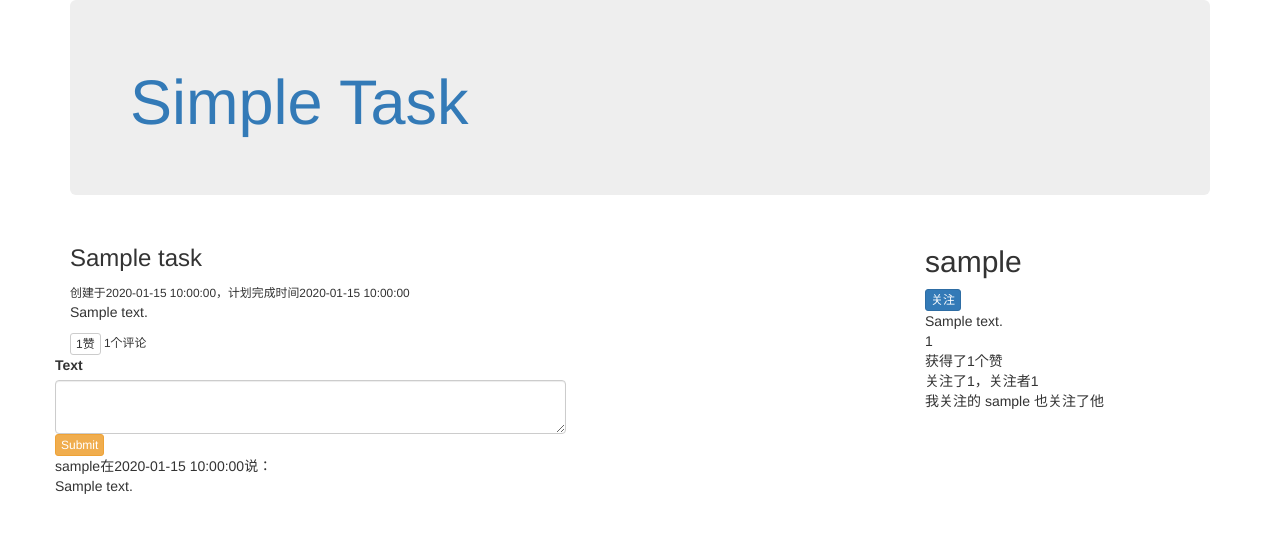
After one commit to angeic/simple_task, a Python web app: template webapp/templates/people/task.html in a window 1280 px wide. The commit adds this page. Shown: the top 533 px of the page. Run offline with Jinja, Linux system fonts and the light colour scheme; the template is opened without the code that fills it: most values are stand-ins (such as "Sample title", 1, 10 or a date in 2020); form fields are guessed from the names that the template uses; some libraries are stand-ins or nearby versions.

Commit message:
完成people模块的task页面，数据库增加gender字段

```diff
--- a/webapp/controllers/circle.py
+++ b/webapp/controllers/circle.py
@@ -41,10 +41,10 @@ def follower():
 @circle_blueprint.route('/explore')
 @login_required
 def explore():
-    peoples = User.query.filter(User.id != session['user_id']).all()
+    people_list = User.query.filter(User.id != session['user_id']).all()
     tasks = Task.query.filter_by(public_level=3).order_by(Task.create_time.desc()).all()
-    return render_template('circle/explore.html',
+    return render_template('circle/circle.html',
                            page_title='发现',
                            tasks=tasks,
-                           peoples=peoples,
+                           people_list=people_list,
                            )
--- a/webapp/controllers/task.py
+++ b/webapp/controllers/task.py
@@ -120,7 +120,6 @@ def page(task_id):
                            )
 
 
-
 @task_blueprint.route('/do')
 @login_required
 def do():
--- a/webapp/models.py
+++ b/webapp/models.py
@@ -17,6 +17,7 @@ class User(db.Model, UserMixin):
     id = db.Column(db.Integer(), primary_key=True)
     username = db.Column(db.String(20), unique=True)
     bio = db.Column(db.String(50), unique=True)
+    gender = db.Column(db.Boolean, default=1)  # 1 男 0 女
     email = db.Column(db.String(50), index=True)
     password = db.Column(db.String(255))
     reg_date = db.Column(db.TIMESTAMP(), server_default=func.now())
--- a/webapp/templates/circle/circle.html
+++ b/webapp/templates/circle/circle.html
@@ -4,6 +4,8 @@
 
 {% block body %}
 
+<div class="col-lg-9">
+    <div class = "row">
         <div class="col-lg-9">
             <div class = "row">
                 {{ task_macros.task_navigate() }}
@@ -14,11 +16,13 @@
                     <li {% if request.path == url_for('circle.follower') %} class="active" {%else%}{%endif%}><a href="{{url_for('circle.follower')}}">关注我的人</a></li>
                     <li {% if request.path == url_for('circle.explore') %} class="active" {%else%}{%endif%}><a href="{{url_for('circle.explore')}}">发现</a></li>
                 </ul>
+            </div>
+        </div>
         {% for people in people_list %}
             <div class="col-lg-9">
                 <div class = "row">
                     <h4><a href="{{url_for('people.people',username=people.username)}}">{{ people.username }}</a></h4>
-                    <p>{{people.bio}}</p>
+                    <p>{{people.bio |default('',True) }}</p>
                     <p>{{people.tasks.all()|length}}任务  {{people.follower.all()| length}}关注者</p>
 
                 </div>
--- a/webapp/templates/people/macros.html
+++ b/webapp/templates/people/macros.html
@@ -19,7 +19,7 @@
         </div>
         <div class="row">
             关注了{{user.following.all()| length}}，关注者{{user.follower.all()|length}}<br />
-            {%if user.relation() %}我关注的{%for the_people in user.relation()%}{{the_people.username}}{%endfor%} 也关注了他{% endif %}
+            {%if user.relation() %}我关注的{%for the_people in user.relation()%} {{the_people.username}}{%endfor%} 也关注了他{% endif %}
 
         </div>
     </div>
--- a/webapp/templates/people/people.html
+++ b/webapp/templates/people/people.html
@@ -6,14 +6,10 @@
 <div class="col-lg-9">
     <div class = "row">
 
-当前页面用户{{display_user.username}}
-当前登录用户{{current_user}}
-是否关注{{current_user.check_following(display_user.id)}}
-
         {% for task in display_user.tasks.all() %}
         <div class="col-lg-9">
             <div class = "row">
-                <h3><a href="{{url_for('task.page',task_id=task.id)}}">{{ task.title }}</a></h3>
+                <h3><a href="{{url_for('people.task',task_id=task.id)}}">{{ task.title }}</a></h3>
                 <small>计划完成时间：{{task.deadline}} {% if task.done_time %}| 完成时间：{{task.done_time}}{%endif%}
                     {% if task.is_overtime() %} | {{task.over_time() }}{%endif%}</small>
 
--- /dev/null
+++ b/webapp/templates/people/task.html
@@ -0,0 +1,78 @@
+{% extends "base.html" %}
+{% import "people/macros.html" as people_macros %}
+{% block title %}{{task.title}} - {{super()}}{% endblock %}
+
+{% block body %}
+<div class="col-lg-9">
+    <div class = "row">
+
+        <div class="col-lg-9">
+            <div class = "row">
+                <h3>{{ task.title }}</h3>
+                <small>创建于{{task.create_time}}，计划完成时间{{task.deadline}}{% if task.is_overtime() %}，{{task.over_time() }}{%endif%}</small>
+            </div>
+        </div>
+        <div class="col-lg-9">
+            <div class = "row">
+                <p>{{ task.text }}</p>
+            </div>
+        </div>
+
+                <div class="col-lg-9">
+            <div class = "row">
+                <small>
+                    {% if task.check_liked() %}
+                        <input type="button" class="btn btn-primary btn-xs like_btn" tid={{task.id}} value="{{task.liked.all()|length}}赞" >
+                    {% else %}
+                        <input type="button" class="btn btn-default btn-xs like_btn" tid={{task.id}} value="{{task.liked.all()|length}}赞" >
+                    {% endif %}
+
+                    {%if not task.comment_allowed%}评论已关闭{%else%}{{ task.comments.all() | length }}个评论{%endif%}
+                </small>
+            </div>
+        </div>
+
+        <div class="col-lg-9">{# 评论区 start #}
+            <div class = "row">
+                {% if task.comment_allowed %}
+                    <div class="col-lg-9">
+                        <div class = "row">
+                            <form method="post">
+                                {{comment_form.hidden_tag()}}
+                                <div class="row control-group">
+                                    {{comment_form.text.label}}{%if comment_form.text.errors%}{% for e in comment_form.text.errors%}<p class="help-block">{{e}}</p>{% endfor %}{% endif %}
+                                    {{comment_form.text(class='form-control')}}
+                                </div>
+                                <div class="row control-group">
+                                    {{comment_form.submit(class='btn btn-warning btn-xs')}}
+                                </div>
+                            </form>
+                        </div>
+                    </div>
+
+                    <div class="col-lg-9">
+                         <div class = "row">
+                        {% for comment in comments %}
+                            <div class = "row">
+                                {{comment.username()}}在{{comment.date}}说：
+                                <br />{{comment.text}}
+                            </div>
+                        {% endfor %}
+                         </div>
+                    </div>
+                {% else %}
+                    <div class="col-lg-9">
+                        <div class = "row">
+                            <p>评论已关闭</p>
+                        </div>
+                    </div>
+                {% endif %}
+            </div>
+        </div>{# 评论区 end #}
+    </div>
+</div>
+
+
+{{ people_macros.people_sidebar(user=display_user,current_user=current_user) }}
+
+{% endblock %}
```
Also changed, not shown: webapp/controllers/people.py (+27 -3 lines). Lines whose indentation alone changed are shown as unchanged.
